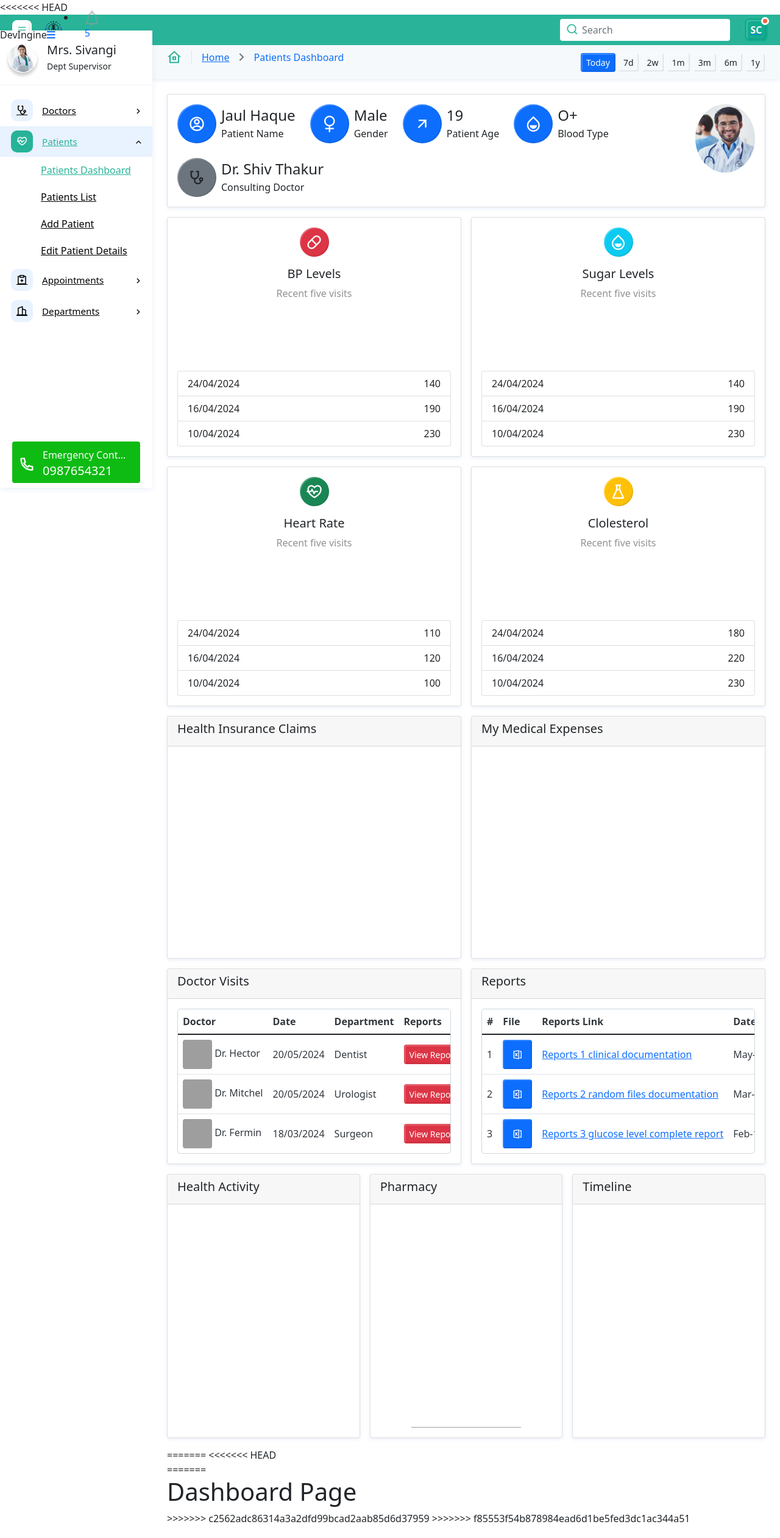
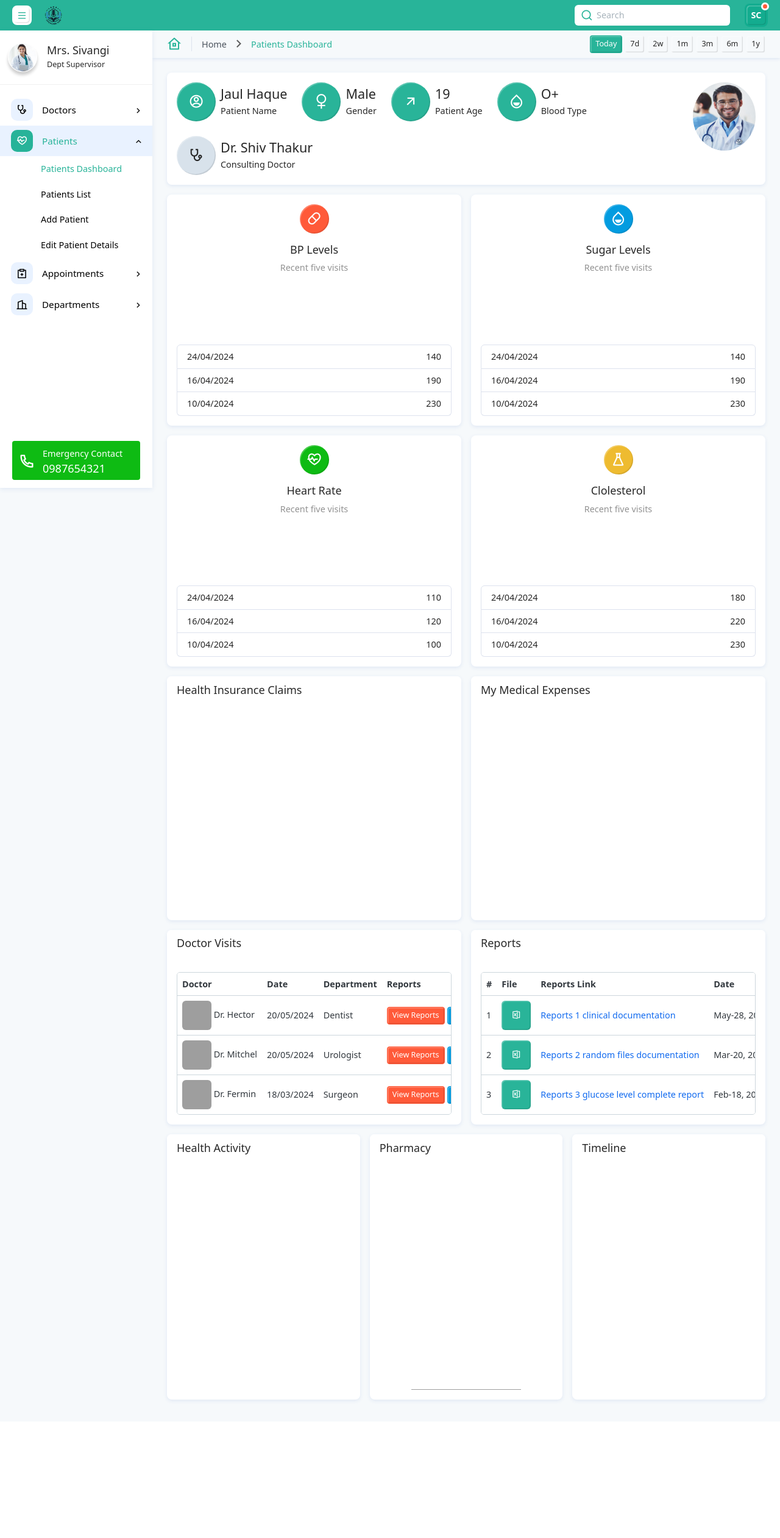
Before and after one commit to AhmedAli07062001/AhmedProject, a Flask app: page /auth/dashboard in a window 1280 px wide. Shown: the whole page at 61% size. After the commit the page ends 2300 px from the top, so only its background shows below. Run offline with Flask 3, Linux system fonts and the light colour scheme; the visitor is signed in with stand-in values (Sample User, id 1); some libraries are stand-ins or nearby versions; grey boxes are pictures that could not be loaded.

Commit message:
update few files

```diff
--- a/website/templates/OTP Verification.html
+++ b/website/templates/OTP Verification.html
@@ -14,13 +14,10 @@
         <div class="container">
             <div class="col-sm-4 offset-sm-2 col-lg-4 offset-lg-3 col-xl-6 offset-xl-3 text-center">
                 <div class="logo">
-<<<<<<< HEAD
                   <img src="{{url_for('static',filename='images/logo1.png')}}" class="img-fluid" alt="logo" style="width: 120px; height: auto;">
                     <span class="text-dark fs-1 fw-bolder style="font-size: 80px; color: #686463;">SpeechCare Hub</span>
-=======
                   <img src="/website/static/images/logo1.png" class="img-fluid" alt="logo" style="width: 120px; height: auto;">
                     <span class="fs-1 fw-bolder" style="font-size: 80px; color: #060b6e;">SpeechCare Hub</span>
->>>>>>> f85553f54b878984ead6d1be5fed3dc1ac344a51
                 </div>
                 <form class="rounded bg-white shadow p-5">
                     <h3 class="text-dark fw-bolder fs-4 mb-2">Two Step Verification</h3>
--- a/website/templates/dashboard.html
+++ b/website/templates/dashboard.html
@@ -1,6 +1,5 @@
 <!DOCTYPE html>
 <html lang="en">
-<<<<<<< HEAD
   <head>
     <meta charset="UTF-8" />
     <meta name="viewport" content="width=device-width, initial-scale=1.0" />
@@ -29,7 +28,7 @@
 
         <!-- App brand starts -->
         <div class="app-brand ms-3">
-          <a href="index.html" class="d-lg-block d-none">
+          <a href="{{url_for('home')}}" class="d-lg-block d-none">
             <img
               src="{{url_for('static',filename='images/logo1.png')}}"
               class="logo"
@@ -263,7 +262,7 @@
             <ol class="breadcrumb">
               <li class="breadcrumb-item">
                 <i class="ri-home-8-line lh-1 pe-3 me-3 border-end"></i>
-                <a href="index.html">Home</a>
+                <a href="{{url_for('home')}}">Home</a>
               </li>
               <li class="breadcrumb-item text-primary" aria-current="page">
                 Patients Dashboard
@@ -977,65 +976,3 @@
         </div>
   </body>
 </html>
-=======
-<head>
-    <meta charset="UTF-8">
-    <meta name="viewport" content="width=device-width, initial-scale=1.0">
-<<<<<<< HEAD
-    <title>Div Ingine Adamin Panel Design Html css js</title>
-    <link rel="stylesheet" href="https://cdnjs.cloudflare.com/ajax/libs/font-awesome/6.6.0/css/all.min.css">
-    <link rel="stylesheet" href="/website/static/css/bootstrap/bootstrap.min.css">
-    <link rel="stylesheet" href="/website/static/css/ssss.css">
-    <link rel="stylesheet" href="/website/static/css/layout.css">
-    <link rel="stylesheet" href="/website/static/css/style.css">
-    <link rel="stylesheet" href="/website/static/css/responsive.css">
-
-
-</head>
-<body>
-    <div class="main-wrapper">
- <!-- -----------------NAVBAR--------------- -->
-  <div class="header-container fixed-top">
-    <header class="header navbar navbar-expand-sm navbar-expand-header">
-        <div class="header-left d-flex">
-            <div class="logo">
-                    DevIngine
-            </div>
-            <a href="" class="sidebarCollapse" data-placement="bottom">
-                <span class="fas fa-bars"></span>
-            </a>
-</div>
-<ul class="navbar-item flex-row ml-auto">
-    <li class="nav-item dropdown user-profile-dropdown">
-        <a href="" class="nav-link user" id="Notify" data-bs-toggle="dropdown">
-            <img src="/website/static/images/bell.png" alt="" class="">
-         <p class="count">5</p>
-        </a>
-    </li>
-</ul>
-    </header>
-  </div>
-    </div>
-</body>
-
-
-
-
-
-
-
-
-
-
-<script src="/website/static/javascript/jquery.min.js"></script>
-<script src="/website/static/javascript/Bootstap/bootstrap.bundle.min.js"></script>
-<script src="/website/static/javascript/main.js"></script>
-=======
-    <title>Document</title>
-</head>
-<body>
-    <h1>Dashboard Page</h1>
-</body>
->>>>>>> c2562adc86314a3a2dfd99bcad2aab85d6d37959
-</html>
->>>>>>> f85553f54b878984ead6d1be5fed3dc1ac344a51
```
